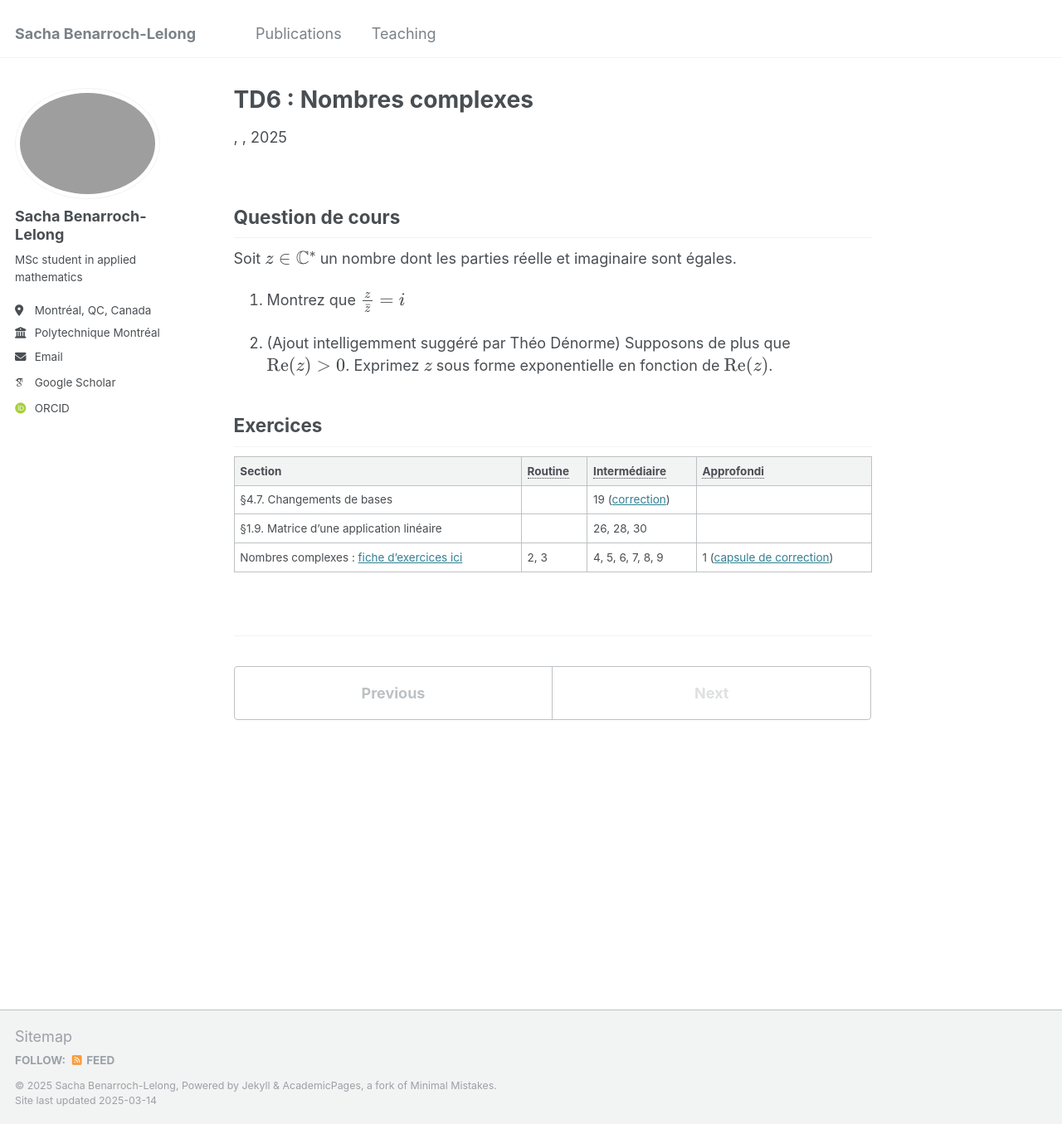
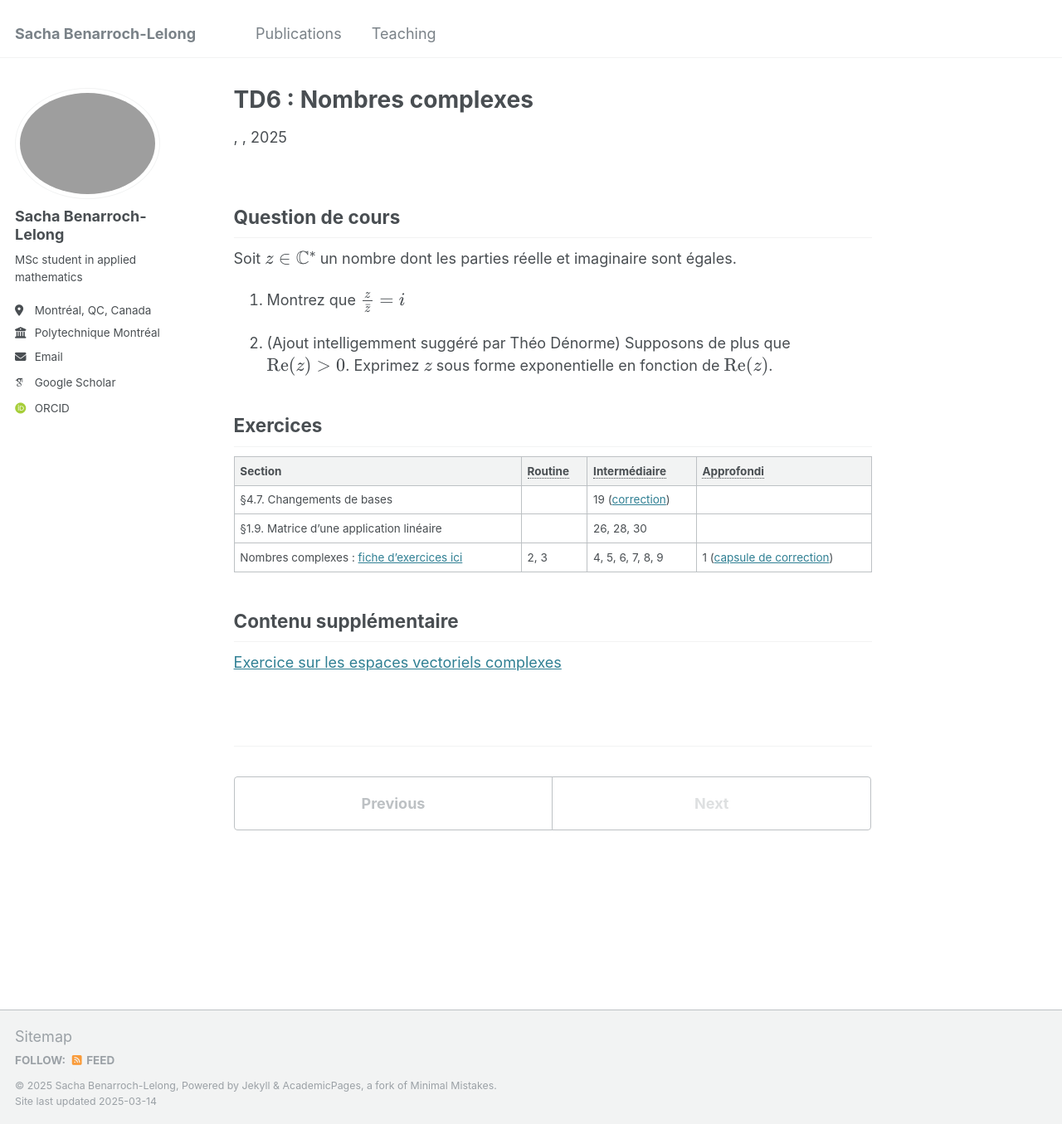
Before and after one commit to sblelong/sblelong.github.io, a Jekyll site: the page built from _teaching/mth1008/td6.md, in a window 1280 px wide and 1355 px high. Shown: the whole window at 83% size. Built offline with Jekyll 4.4.1, drawn with Linux system fonts in a browser that asks for light colours; some web fonts are replaced.

Commit message:
contenu supp td6

```diff
--- a/_teaching/mth1008/td6.md
+++ b/_teaching/mth1008/td6.md
@@ -13,11 +13,14 @@ Soit \\(z\in\mathbb{C}^*\\) un nombre dont les parties réelle et imaginaire son
 
 ## Exercices
 
-| Section                                                              | Routine | Intermédiaire    | Approfondi                                                                                                                                                                                                                                                                                                                                                               |
-| -------------------------------------------------------------------- | ------- | ---------------- | ------------------------------------------------------------------------------------------------------------------------------------------------------------------------------------------------------------------------------------------------------------------------------------------------------------------------------------------------------------------------ |
-| §4.7. Changements de bases                                           |         | 19 ([correction](https://youtu.be/whFn20Htet8))              |                                                                                                                                                                                                                                                                                                                                                                          |
-| §1.9. Matrice d'une application linéaire                             |         | 26, 28, 30       |                                                                                                                                                                                                                                                                                                                                                                          |
-| Nombres complexes : [fiche d'exercices ici](/files/td-complexes.pdf) | 2, 3    | 4, 5, 6, 7, 8, 9 | 1 ([capsule de correction](https://polymtlca0-my.sharepoint.com/:v:/g/personal/sacha_benarroch-lelong_polymtlus_ca/EbeewBUfL55BmtiUEEsMZHoBYl7DitV--KpTC02jcVjkhA?nav=eyJyZWZlcnJhbEluZm8iOnsicmVmZXJyYWxBcHAiOiJPbmVEcml2ZUZvckJ1c2luZXNzIiwicmVmZXJyYWxBcHBQbGF0Zm9ybSI6IldlYiIsInJlZmVycmFsTW9kZSI6InZpZXciLCJyZWZlcnJhbFZpZXciOiJNeUZpbGVzTGlua0NvcHkifX0&e=vvk3MJ)) |
+| Section                                                              | Routine | Intermédiaire                                   | Approfondi                                                                                                                                                                                                                                                                                                                                                               |
+| -------------------------------------------------------------------- | ------- | ----------------------------------------------- | ------------------------------------------------------------------------------------------------------------------------------------------------------------------------------------------------------------------------------------------------------------------------------------------------------------------------------------------------------------------------ |
+| §4.7. Changements de bases                                           |         | 19 ([correction](https://youtu.be/whFn20Htet8)) |                                                                                                                                                                                                                                                                                                                                                                          |
+| §1.9. Matrice d'une application linéaire                             |         | 26, 28, 30                                      |                                                                                                                                                                                                                                                                                                                                                                          |
+| Nombres complexes : [fiche d'exercices ici](/files/td-complexes.pdf) | 2, 3    | 4, 5, 6, 7, 8, 9                                | 1 ([capsule de correction](https://polymtlca0-my.sharepoint.com/:v:/g/personal/sacha_benarroch-lelong_polymtlus_ca/EbeewBUfL55BmtiUEEsMZHoBYl7DitV--KpTC02jcVjkhA?nav=eyJyZWZlcnJhbEluZm8iOnsicmVmZXJyYWxBcHAiOiJPbmVEcml2ZUZvckJ1c2luZXNzIiwicmVmZXJyYWxBcHBQbGF0Zm9ybSI6IldlYiIsInJlZmVycmFsTW9kZSI6InZpZXciLCJyZWZlcnJhbFZpZXciOiJNeUZpbGVzTGlua0NvcHkifX0&e=vvk3MJ)) |
+
+## Contenu supplémentaire
+[Exercice sur les espaces vectoriels complexes](/files/corps-scalaires.pdf)
 
 *[Routine]: Exercices de base pour éveiller les premiers réflexes.
 *[Intermédiaire]: Exercices de calcul ou réflexion constituant la matière principale de l'examen.
```
